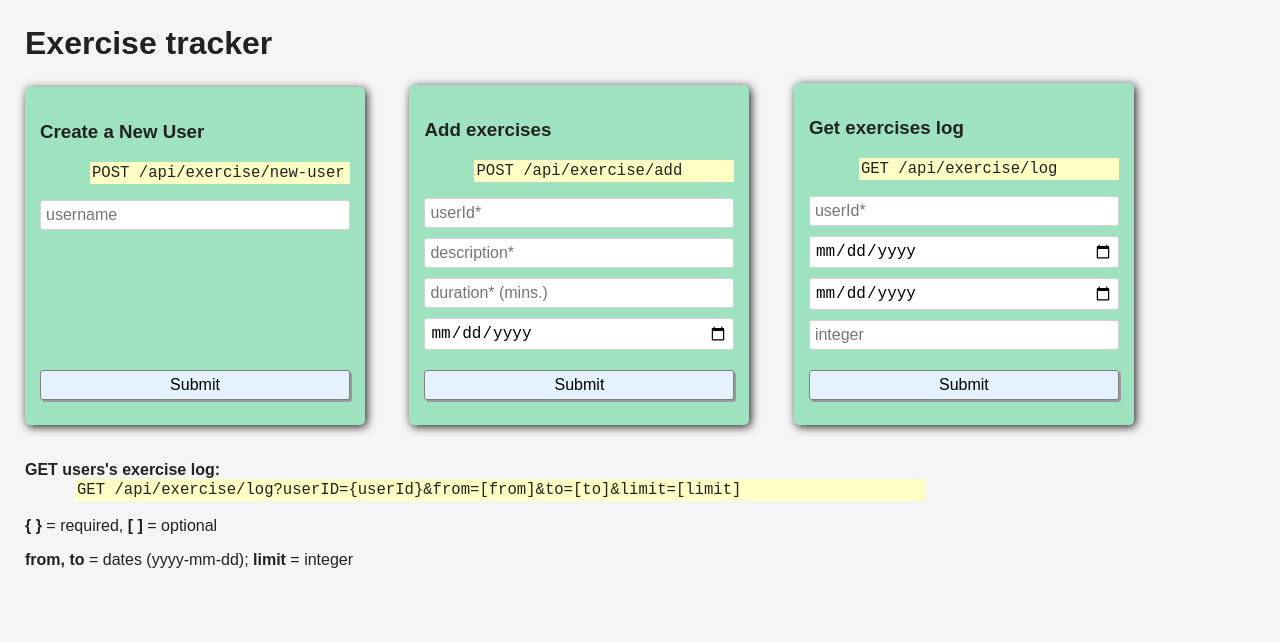
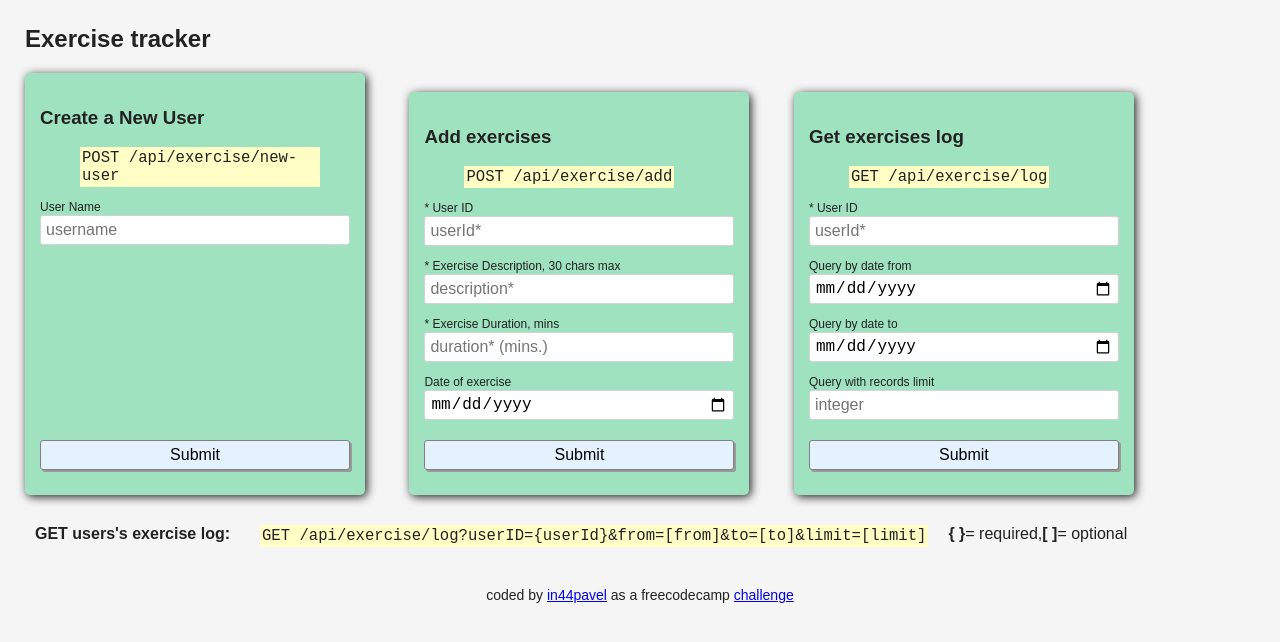
Before and after one commit to in44pavel/enchanted-recess, a website: page views/index.html in a window 1280 px wide. Drawn offline with Linux system fonts and the light colour scheme; files that its build step writes are made by us from their sources.

Commit message:
⛹🚨 Updated with Glitch

```diff
--- a/public/style.css
+++ b/public/style.css
@@ -10,17 +10,14 @@ body {
   background-color: #f5f5f5;
 }
 
-h1 {
+h2{
   font-weight: bold;
-
 }
 
-/*.bold {
-  font-weight: bold;
-}*/
-
 p {
-  max-width: 900px;
+  /*max-width: 800px;*/
+  display:flex;
+  margin:10px;
 }
 
 form {
@@ -42,6 +39,7 @@ input {
   border: 1px solid lightgrey;
   border-radius: 3px;
   font-size: 16px;
+  height:30px;
 }
 
 input[type=submit] {
@@ -64,9 +62,16 @@ code {
   background-color: #FFFEC4;
   padding: 2px;
   display:block;
-  margin-left:50px;
+  margin:0 20px 0 30px;
 }
 
 #uname{
-  margin-bottom:140px;
+  margin-bottom:195px;
 }
+label{
+font-size:12px}
+
+footer{
+font-size: 14px;
+  text-align:center;
+padding-top:30px;}
--- a/server.js
+++ b/server.js
@@ -48,7 +48,7 @@ app.use((err, req, res, next) => {
     errMessage = err.errors[keys[0]].message
   } else {
     // generic or custom error
-    errCode = err.status || 500
+    errCode = err.status || 500// internal server error
     errMessage = err.message || 'Internal Server Error'
   }
   res.status(errCode).type('txt')
--- a/views/index.html
+++ b/views/index.html
@@ -10,35 +10,46 @@
 
    <body>
       <div class="container">
-         <h1>Exercise tracker</h1>
+         <h2>Exercise tracker</h2>
           <form action="/api/exercise/new-user" method="post">
             <h3>Create a New User</h3>
             <p><code>POST /api/exercise/new-user</code></p>
+            <label>User Name</label>
             <input id="uname" type="text" name="username" placeholder="username">
             <input type="submit" value="Submit">
           </form>
           <form action="/api/exercise/add" method="post">
             <h3>Add exercises</h3>
             <p><code>POST /api/exercise/add</code></p>
+            <label>* User ID</label>
             <input class="uid" type="text" name="userId" placeholder="userId*">
+            <label>* Exercise Description, 30 chars max</label>
             <input class="desc" type="text" name="description" placeholder="description*">
+            <label>* Exercise Duration, mins</label>
             <input class="dur" type="number" name="duration" placeholder="duration* (mins.)">
+            <label>Date of exercise</label>
             <input class="dat" type="date" name="date" placeholder="date (yyyy-mm-dd)">
             <input type="submit" value="Submit">
           </form>
         <form action="/api/exercise/log" method="get">
             <h3>Get exercises log</h3>
             <p><code>GET /api/exercise/log</code></p>
+            <label>* User ID</label>
             <input class="uid" type="text" name="userId" placeholder="userId*">
+            <label> Query by date from</label>
             <input class="from" type="date" name="from" placeholder="date (yyyy-mm-dd)">
+            <label> Query by date to</label>
             <input class="to" type="date" name="to" placeholder="date (yyyy-mm-dd)">
+            <label> Query with records limit</label>
             <input class="limit" type="number" name="limit" placeholder="integer">
             <input type="submit" value="Submit">
           </form>
-          <p><strong>GET users's exercise log: </strong><code>GET /api/exercise/log?userID={userId}&amp;from=[from]&amp;to=[to]&amp;limit=[limit]</code></p>
-          <p><strong>{ }</strong> = required, <strong>[ ]</strong> = optional</p>
-          <p><strong>from, to</strong> = dates (yyyy-mm-dd); <strong>limit</strong> = integer</p>
+          <p><strong>GET users's exercise log: </strong><code>GET /api/exercise/log?userID={userId}&amp;from=[from]&amp;to=[to]&amp;limit=[limit]</code>
+          <strong>{ }</strong> = required, <strong>[ ]</strong> = optional</p>
       </div>
+     <footer> coded by <a href="https://github.com/in44pavel">in44pavel</a> as a freecodecamp
+       <a href="https://learn.freecodecamp.org/apis-and-microservices/apis-and-microservices-projects/exercise-tracker/">challenge</a>
+    </footer>
    </body>
 
 </html>
```
Also changed, not shown: myRouter.js (+50 -3 lines).
